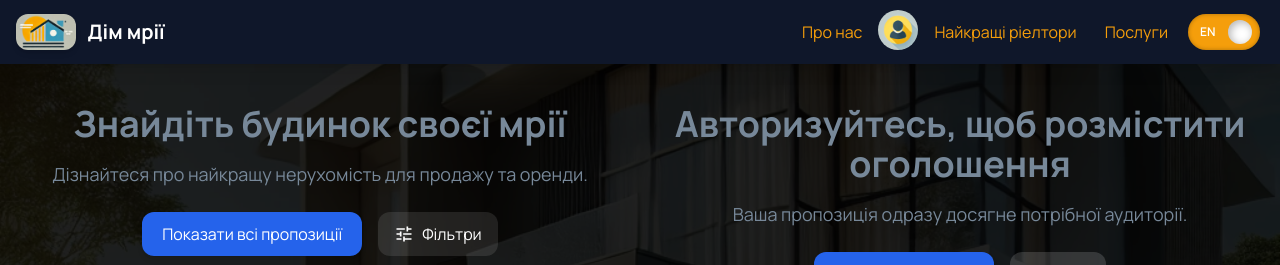
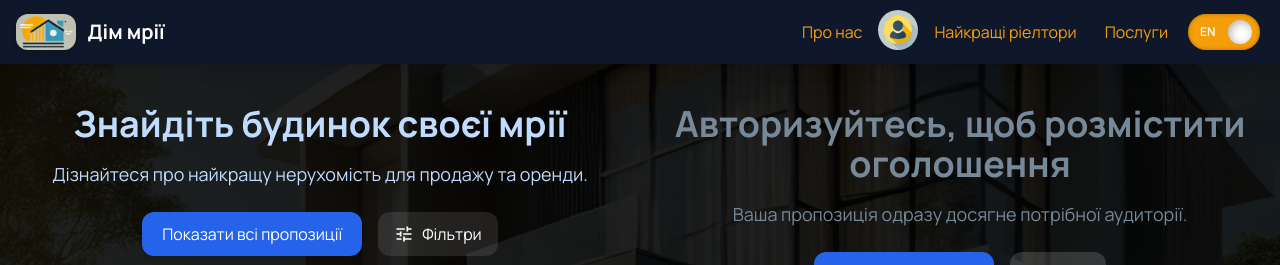
Before and after one commit to AndriiDobronos/Realestate, a React (Vite) app: page / in a window 1280 px wide. Shown: the top 265 px of the page. Built offline with nearby package versions, Linux system fonts and the light colour scheme; no server answers.

Commit message:
changed color title texts

```diff
--- a/src/contents/allEnTexts.ts
+++ b/src/contents/allEnTexts.ts
@@ -59,7 +59,7 @@ export default {
         {id:"29",text:"– Try resetting filters with the “Reset Filter” button to show all listings again."},
         {id:"30",text:"🟦 The blue circle shows your selected area. Only listings inside that circle are displayed."},
         {id:"31",text:"Collapse map"},
-        {id:"32",text:"To place your Advertisement,"},
+        {id:"32",text:"To place your listing,"},
         {id:"33",text:"Register to Post an Advertisement"},
         {id:"34",text:"fill out the form with your property details."},
         {id:"35",text:"Your offer will reach the right audience right away."},
--- a/src/contents/allUaTexts.ts
+++ b/src/contents/allUaTexts.ts
@@ -59,7 +59,7 @@ export default {
         {id:"29",text:"– Спробуйте скинути фільтри за допомогою кнопки «Скинути фільтри», щоб знову показати всі списки."},
         {id:"30",text:"🟦 Синє коло показує вибрану область. Відображаються лише списки всередині цього кола."},
         {id:"31",text:"Згорнути карту"},
-        {id:"32",text:"Щоб розмістити свою рекламу,"},
+        {id:"32",text:"Щоб розмістити своє оголошення,"},
         {id:"33",text:"Зареєструйтеся, щоб розмістити оголошення"},
         {id:"34",text:"заповніть форму з даними про вашу нерухомість яка"},
         {id:"35",text:"Ваша пропозиція одразу досягне потрібної аудиторії."},
--- a/src/pages/Home.tsx
+++ b/src/pages/Home.tsx
@@ -373,8 +373,8 @@ const Home = () => {
                 <div className="relative w-full  flex mt-16 flex-col lg:flex-row">
 
                     <div id="leftSide" className="text-center py-10 relative min-h-[80%] lg:w-1/2">
-                        <h2 className="text-2xl sm:text-4xl font-bold mb-4">{contents.offers[0].text}</h2>
-                        <p className=" mb-6 xl:text-lg">{contents.offers[1].text}</p>
+                        <h2 className="text-4xl font-bold mb-4 text-blue-200">{contents.offers[0].text}</h2>
+                        <p className=" mb-6 xl:text-lg text-blue-200">{contents.offers[1].text}</p>
                         <div className="flex flex-wrap gap-2 sm:gap-4 justify-center">
                             <button
                                 onClick={scrollToListings}
```
